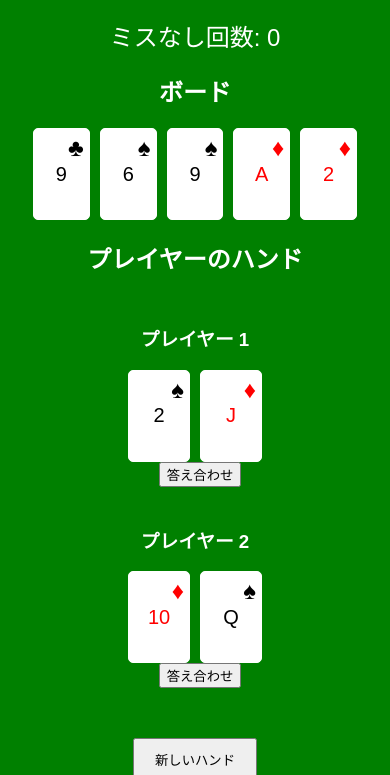
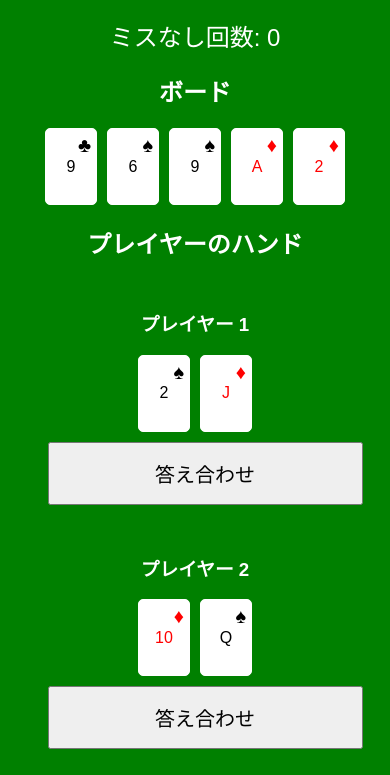
Before and after one commit to ainaosyusi/qualify-poker, a plain HTML site: page index.html in a window 390 px wide. Both pictures are taken after a click on the button "開始". Shown: the part 69-844 px from the top of the page. Drawn offline with Linux system fonts and the light colour scheme.

Commit message:
Add files via upload

```diff
--- a/styles.css
+++ b/styles.css
@@ -3,6 +3,8 @@ body {
     text-align: center;
     background-color: #008000;
     color: #fff;
+    margin: 0;
+    padding: 0;
 }
 
 h1 {
@@ -50,7 +52,8 @@ h1 {
 }
 
 .player-hand {
-    margin: 10px 20px; /* 左右のマージンを追加して横の間隔を広げました */
+    margin: 20px;
+    width: 200px;
 }
 
 .player-hand .hand-cards {
@@ -59,15 +62,32 @@ h1 {
 }
 
 .answer-button {
-    margin-left: 10px;
+    margin-top: 10px;
+    width: 100%;
+}
+
+button {
+    font-size: 18px;
+    padding: 15px 25px;
+    margin: 10px;
 }
 
 #new-hand-button, #mode-button, #chop-button {
     margin: 20px;
-    padding: 10px 20px;
+    padding: 15px 25px;
+    font-size: 18px;
 }
 
-/* カウンターのスタイル */
+select {
+    font-size: 18px;
+    padding: 5px;
+    margin-left: 10px;
+}
+
+label {
+    font-size: 18px;
+}
+
 #counter {
     margin: 20px;
     font-size: 24px;
@@ -76,9 +96,67 @@ h1 {
 /* 選択肢のボタンスタイル */
 .hand-options {
     margin-top: 10px;
+    display: flex;
+    flex-wrap: wrap;
+    justify-content: center;
 }
 
 .hand-options .option-button {
     margin: 5px;
-    padding: 5px 10px;
+    padding: 10px 15px;
+    font-size: 16px;
 }
+
+/* スマートフォン向けのレスポンシブデザイン */
+@media (max-width: 600px) {
+    body {
+        font-size: 16px;
+    }
+
+    .card {
+        width: 50px;
+        height: 75px;
+        font-size: 16px;
+    }
+
+    .card .suit {
+        font-size: 20px;
+    }
+
+    .player-hand {
+        width: 90%;
+        margin: 10px auto;
+    }
+
+    button {
+        width: 90%;
+        font-size: 20px;
+        padding: 15px;
+    }
+
+    #new-hand-button, #mode-button, #chop-button {
+        width: 90%;
+        font-size: 20px;
+        padding: 15px;
+    }
+
+    .hand-options .option-button {
+        width: 45%;
+        margin: 5px 2%;
+        font-size: 18px;
+        padding: 10px;
+    }
+
+    #hands {
+        flex-direction: column;
+        align-items: center;
+    }
+
+    select {
+        font-size: 18px;
+    }
+
+    label {
+        font-size: 18px;
+    }
+}
```
